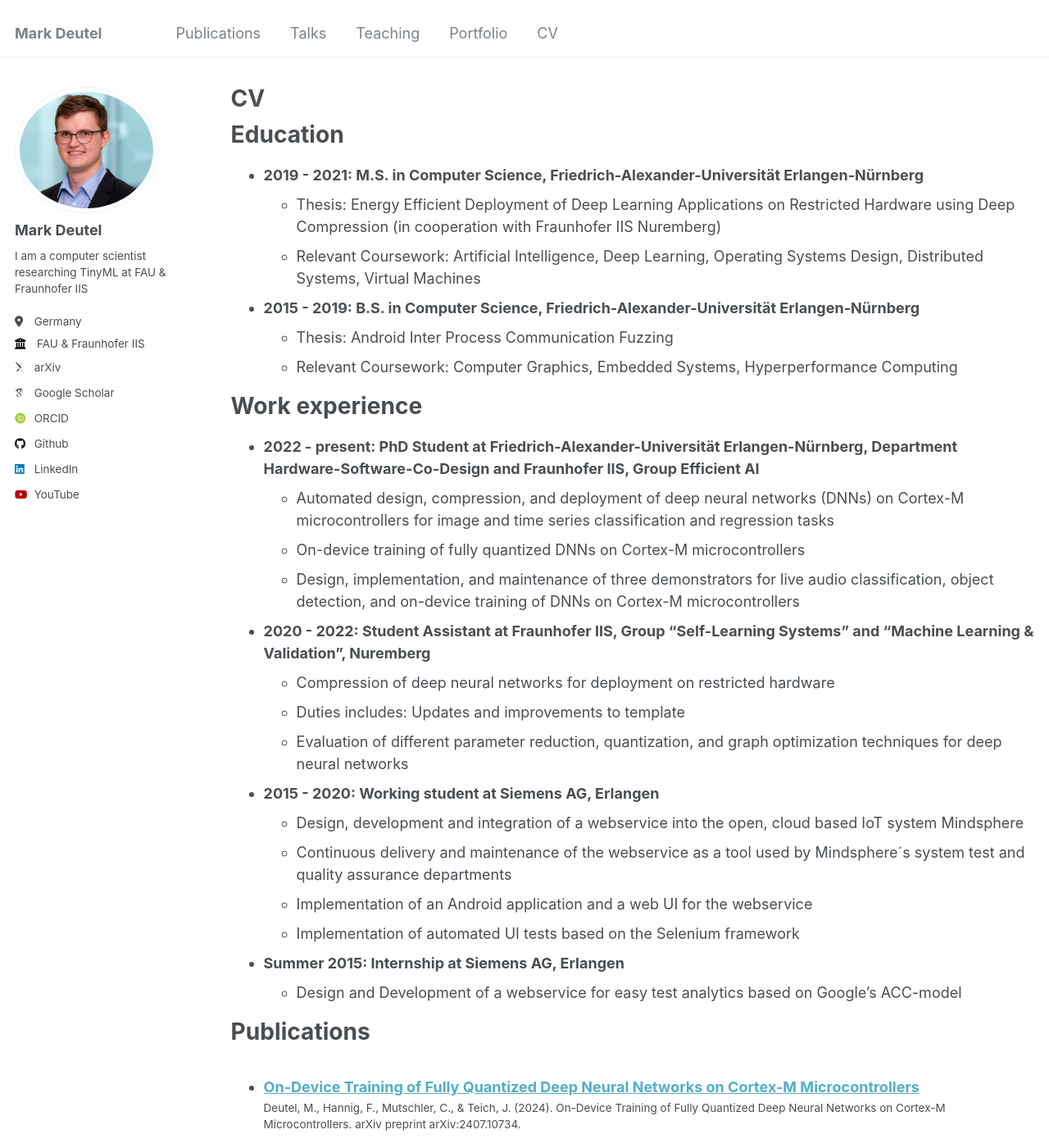
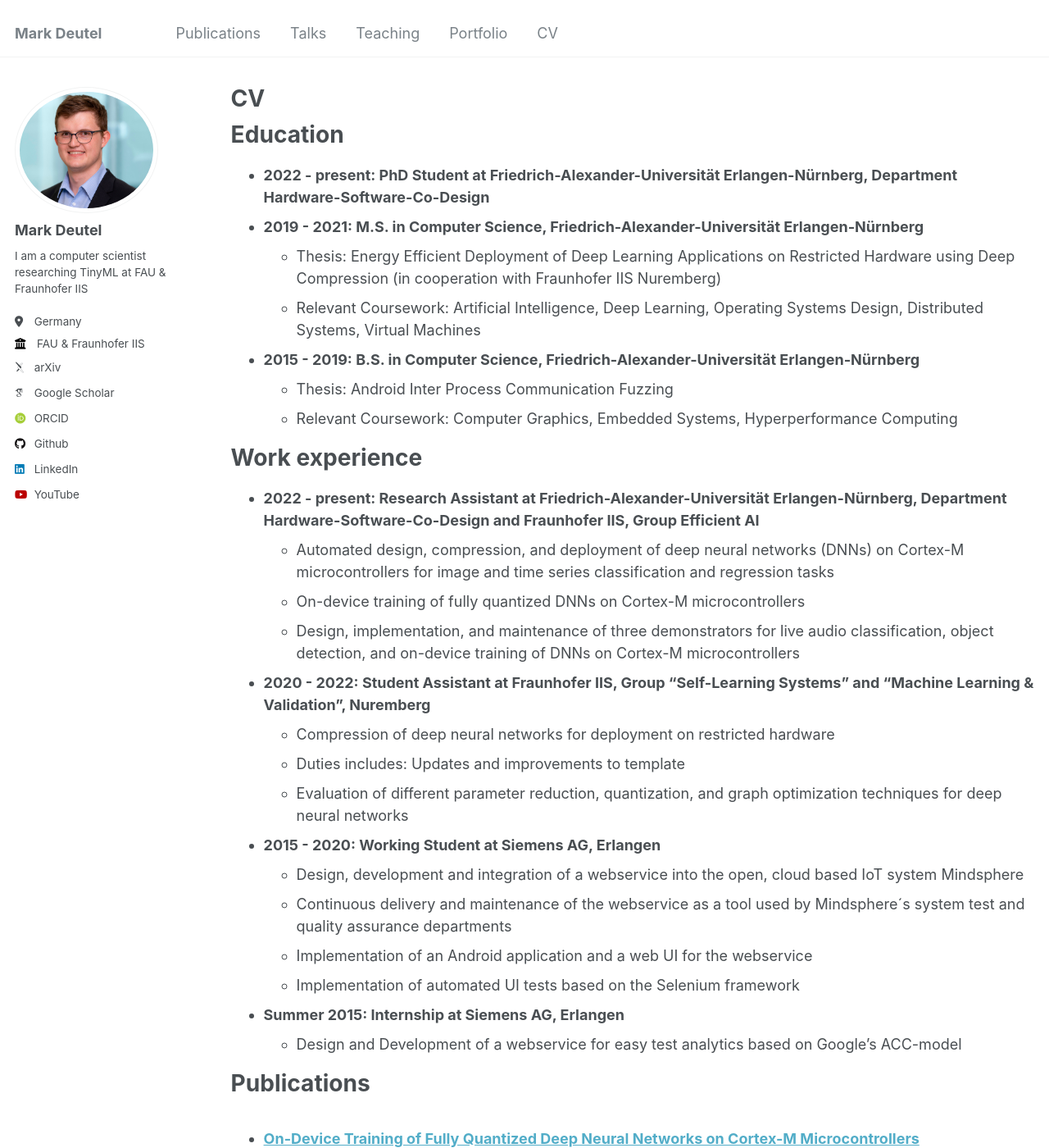
Before and after one commit to markdeutel/markdeutel.github.io, a Jekyll site: the page built from _pages/cv.md, in a window 1280 px wide and 1400 px high. Shown: the whole window at 82% size. Built offline with Jekyll 4.4.1, drawn with Linux system fonts in a browser that asks for light colours; some web fonts are replaced.

Commit message:
[FIX] some minor corrections in cv.md

```diff
--- a/_pages/cv.md
+++ b/_pages/cv.md
@@ -11,6 +11,7 @@ redirect_from:
 
 Education
 ======
+* **2022 - present:  PhD Student at Friedrich-Alexander-Universität Erlangen-Nürnberg, Department Hardware-Software-Co-Design**
 * **2019 - 2021: M.S. in Computer Science, Friedrich-Alexander-Universität Erlangen-Nürnberg**
   * Thesis: Energy Efficient Deployment of Deep Learning Applications on Restricted Hardware using Deep Compression (in cooperation with Fraunhofer IIS Nuremberg)
   * Relevant Coursework: Artificial Intelligence, Deep Learning, Operating Systems Design, Distributed Systems, Virtual Machines
@@ -20,7 +21,7 @@ Education
 
 Work experience
 ======
-* **2022 - present: PhD Student at Friedrich-Alexander-Universität Erlangen-Nürnberg, Department Hardware-Software-Co-Design and Fraunhofer IIS, Group Efficient AI**
+* **2022 - present: Research Assistant at Friedrich-Alexander-Universität Erlangen-Nürnberg, Department Hardware-Software-Co-Design and Fraunhofer IIS, Group Efficient AI**
   * Automated design, compression, and deployment of deep neural networks (DNNs) on Cortex-M microcontrollers for image and time series classification and regression tasks
   * On-device training of fully quantized DNNs on Cortex-M microcontrollers
   * Design, implementation, and maintenance of three demonstrators for live audio classification, object detection, and on-device training of DNNs on Cortex-M microcontrollers
@@ -30,7 +31,7 @@ Work experience
   * Duties includes: Updates and improvements to template
   * Evaluation of different parameter reduction, quantization, and graph optimization techniques for deep neural networks
 
-* **2015 - 2020: Working student at Siemens AG, Erlangen**
+* **2015 - 2020: Working Student at Siemens AG, Erlangen**
   * Design, development and integration of a webservice into the open, cloud based IoT system Mindsphere
   * Continuous delivery and maintenance of the webservice as a tool used by Mindsphere´s system test and quality assurance departments
   * Implementation of an Android application and a web UI for the webservice
```
